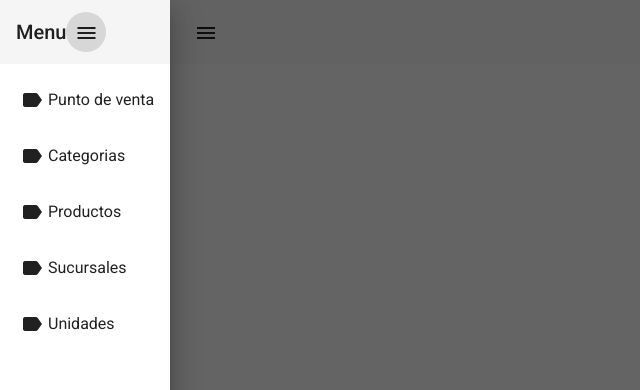
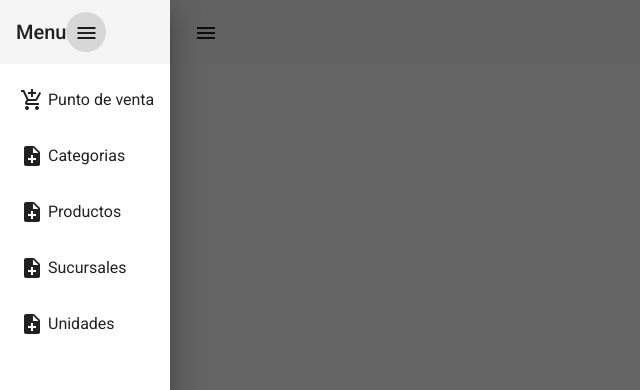
Before and after one commit to javieragr/puntoDeVentasAngular, an Angular app: page / in a window 1280 px wide. Both pictures are taken after a click on the button "menu". Shown: the top 390 px of the page, without its empty margins (0-640 px from the left). Built offline with nearby package versions, Linux system fonts and the light colour scheme.

Commit message:
cambio de iconos

```diff
--- a/src/app/home/home.component.html
+++ b/src/app/home/home.component.html
@@ -15,25 +15,25 @@
 
         <mat-nav-list>
             <a routerLink="./puntoDeVenta" mat-list-item  (click)="sidenav.toggle()" >
-                <mat-icon mat-list-icon >label</mat-icon>
+                <mat-icon mat-list-icon >add_shopping_cart</mat-icon>
                <span>Punto de venta</span>
             </a>
 
             <a routerLink="./categorias" mat-list-item  (click)="sidenav.toggle()" >
-                <mat-icon mat-list-icon >label</mat-icon>
+                <mat-icon mat-list-icon >note_add</mat-icon>
                <span>Categorias</span>
             </a>
 
             <a routerLink="./productos" mat-list-item  (click)="sidenav.toggle()" >
-                <mat-icon mat-list-icon >label</mat-icon>
+                <mat-icon mat-list-icon >note_add</mat-icon>
                <span>Productos</span>
             </a>
             <a routerLink="./sucursales" mat-list-item  (click)="sidenav.toggle()" >
-                <mat-icon mat-list-icon >label</mat-icon>
+                <mat-icon mat-list-icon >note_add</mat-icon>
                <span>Sucursales</span>
             </a>
             <a routerLink="./unidades" mat-list-item  (click)="sidenav.toggle()" >
-                <mat-icon mat-list-icon >label</mat-icon>
+                <mat-icon mat-list-icon >note_add</mat-icon>
                <span>Unidades</span>
             </a>
 
```
